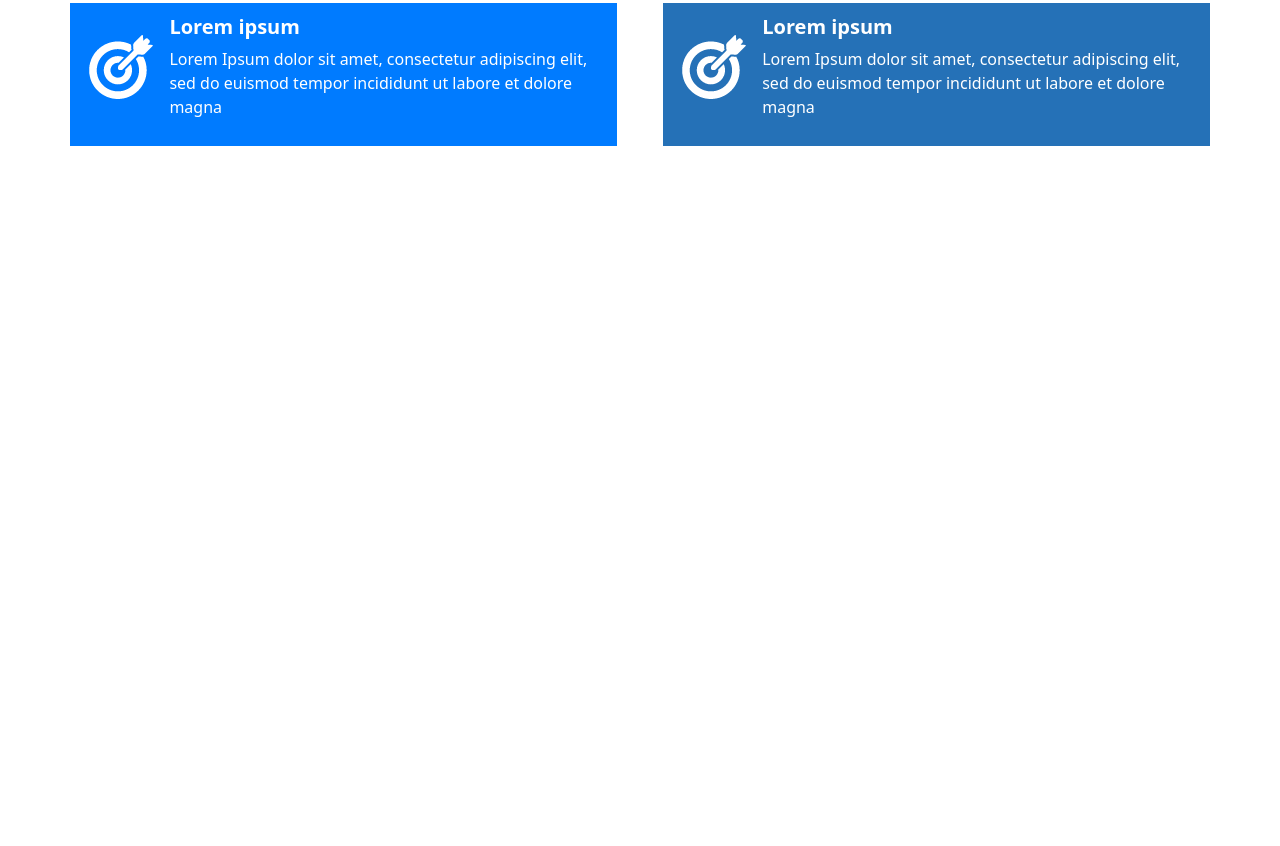
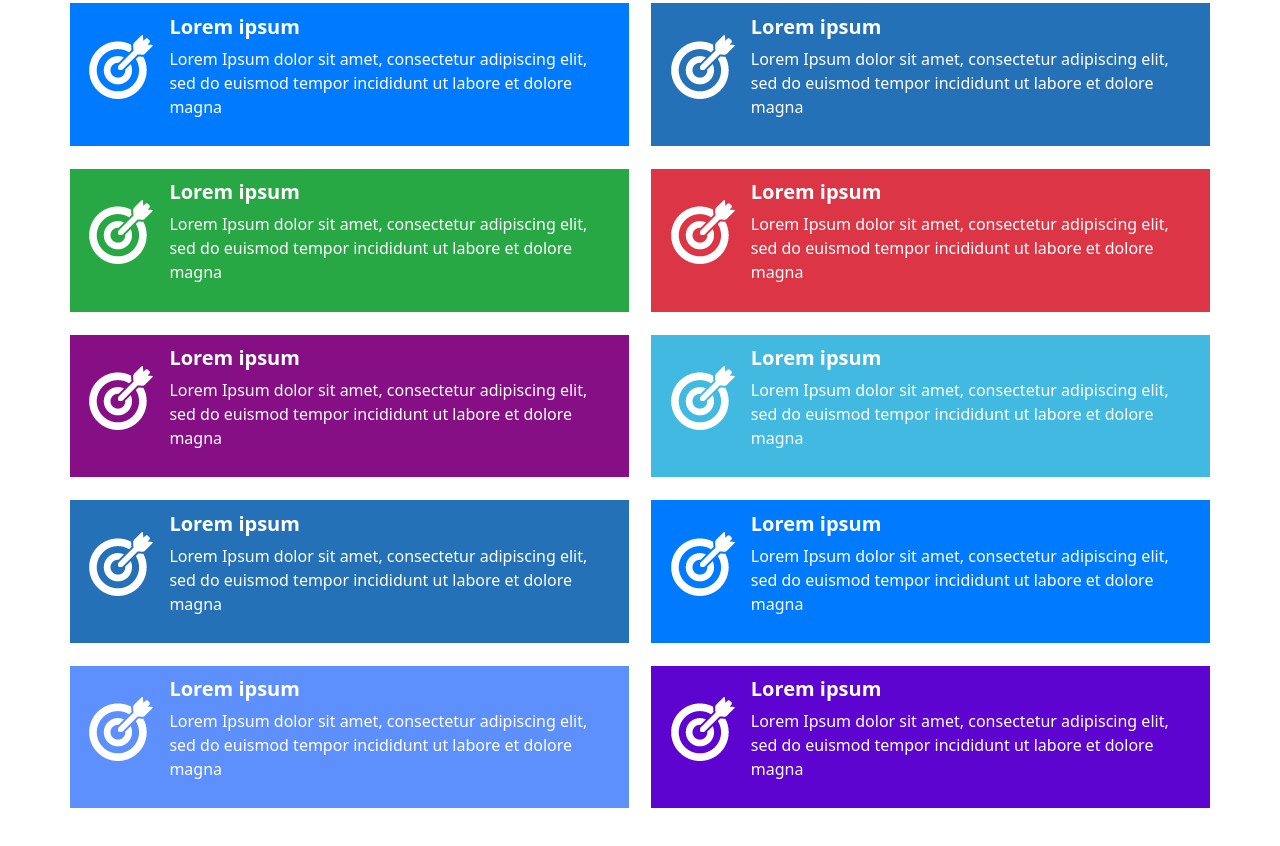
Before and after one commit to caiosales35/lorem-ipsum, a plain HTML site: page index.html in a window 1280 px wide. Shown: the part 1230-2076 px from the top of the page. Before the commit the page ends 1529 px from the top, so only its background shows below. Drawn offline with Linux system fonts and the light colour scheme; a web font is replaced by a local one.

Commit message:
Finalizando lista de itens

```diff
--- a/css/estilo.css
+++ b/css/estilo.css
@@ -120,8 +120,8 @@ main {
 /* Lista */
 .item-list {
   padding: 1%;
-  width: 48%;
-  margin-bottom: 5%;
+  width: 49%;
+  margin-bottom: 2%;
 }
 
 .image-list {
@@ -180,6 +180,10 @@ main {
   /* Lista */
   .item-list {
     width: 100%;
+    margin-bottom: 5%;
+  }
+  .hide-item-list {
+    display: none;
   }
 }
 
--- a/index.html
+++ b/index.html
@@ -109,8 +109,10 @@
             </div>
           </div>
 
+          <!-- LISTA -->
           <div class="row d-md-flex flex-row justify-content-between mt-4">
             <div class="bg-primary item-list media">
+              <!-- Elementos da lista -->
               <div class="image-list d-flex align-items-center">
                 <img
                   class="pr-3 pl-2 mb-md-3 img-fluid"
@@ -143,6 +145,155 @@
                 </p>
               </div>
             </div>
+
+            <div class="bg-success item-list media">
+              <div class="image-list d-flex align-items-center">
+                <img
+                  class="pr-3 pl-2 mb-md-3 img-fluid"
+                  src="imgs/Grupo de máscara 1.png"
+                  alt="Imagem"
+                />
+              </div>
+              <div class="media-body text-white">
+                <h5 class="mt-0 font-weight-bold">Lorem ipsum</h5>
+                <p>
+                  Lorem Ipsum dolor sit amet, consectetur adipiscing elit, sed
+                  do euismod tempor incididunt ut labore et dolore magna
+                </p>
+              </div>
+            </div>
+
+            <div class="bg-danger item-list media">
+              <div class="image-list d-flex align-items-center">
+                <img
+                  class="pr-3 pl-2 mb-md-3 img-fluid"
+                  src="imgs/Grupo de máscara 1.png"
+                  alt="Imagem"
+                />
+              </div>
+              <div class="media-body text-white">
+                <h5 class="mt-0 font-weight-bold">Lorem ipsum</h5>
+                <p>
+                  Lorem Ipsum dolor sit amet, consectetur adipiscing elit, sed
+                  do euismod tempor incididunt ut labore et dolore magna
+                </p>
+              </div>
+            </div>
+
+            <div
+              class="item-list media"
+              style="background-color: rgb(134, 15, 134)"
+            >
+              <div class="image-list d-flex align-items-center">
+                <img
+                  class="pr-3 pl-2 mb-md-3 img-fluid"
+                  src="imgs/Grupo de máscara 1.png"
+                  alt="Imagem"
+                />
+              </div>
+              <div class="media-body text-white">
+                <h5 class="mt-0 font-weight-bold">Lorem ipsum</h5>
+                <p>
+                  Lorem Ipsum dolor sit amet, consectetur adipiscing elit, sed
+                  do euismod tempor incididunt ut labore et dolore magna
+                </p>
+              </div>
+            </div>
+
+            <div
+              class="item-list media"
+              style="background-color: rgb(65, 185, 224)"
+            >
+              <div class="image-list d-flex align-items-center">
+                <img
+                  class="pr-3 pl-2 mb-md-3 img-fluid"
+                  src="imgs/Grupo de máscara 1.png"
+                  alt="Imagem"
+                />
+              </div>
+              <div class="media-body text-white">
+                <h5 class="mt-0 font-weight-bold">Lorem ipsum</h5>
+                <p>
+                  Lorem Ipsum dolor sit amet, consectetur adipiscing elit, sed
+                  do euismod tempor incididunt ut labore et dolore magna
+                </p>
+              </div>
+            </div>
+
+            <div class="principal-color item-list media hide-item-list">
+              <div class="image-list d-flex align-items-center">
+                <img
+                  class="pr-3 pl-2 mb-md-3 img-fluid"
+                  src="imgs/Grupo de máscara 1.png"
+                  alt="Imagem"
+                />
+              </div>
+              <div class="media-body text-white">
+                <h5 class="mt-0 font-weight-bold">Lorem ipsum</h5>
+                <p>
+                  Lorem Ipsum dolor sit amet, consectetur adipiscing elit, sed
+                  do euismod tempor incididunt ut labore et dolore magna
+                </p>
+              </div>
+            </div>
+
+            <div class="bg-primary item-list media hide-item-list">
+              <div class="image-list d-flex align-items-center">
+                <img
+                  class="pr-3 pl-2 mb-md-3 img-fluid"
+                  src="imgs/Grupo de máscara 1.png"
+                  alt="Imagem"
+                />
+              </div>
+              <div class="media-body text-white">
+                <h5 class="mt-0 font-weight-bold">Lorem ipsum</h5>
+                <p>
+                  Lorem Ipsum dolor sit amet, consectetur adipiscing elit, sed
+                  do euismod tempor incididunt ut labore et dolore magna
+                </p>
+              </div>
+            </div>
+
+            <div
+              class="item-list media hide-item-list"
+              style="background-color: rgb(93, 144, 253)"
+            >
+              <div class="image-list d-flex align-items-center">
+                <img
+                  class="pr-3 pl-2 mb-md-3 img-fluid"
+                  src="imgs/Grupo de máscara 1.png"
+                  alt="Imagem"
+                />
+              </div>
+              <div class="media-body text-white">
+                <h5 class="mt-0 font-weight-bold">Lorem ipsum</h5>
+                <p>
+                  Lorem Ipsum dolor sit amet, consectetur adipiscing elit, sed
+                  do euismod tempor incididunt ut labore et dolore magna
+                </p>
+              </div>
+            </div>
+
+            <div
+              class="item-list media hide-item-list"
+              style="background-color: rgb(93, 4, 209)"
+            >
+              <div class="image-list d-flex align-items-center">
+                <img
+                  class="pr-3 pl-2 mb-md-3 img-fluid"
+                  src="imgs/Grupo de máscara 1.png"
+                  alt="Imagem"
+                />
+              </div>
+              <div class="media-body text-white">
+                <h5 class="mt-0 font-weight-bold">Lorem ipsum</h5>
+                <p>
+                  Lorem Ipsum dolor sit amet, consectetur adipiscing elit, sed
+                  do euismod tempor incididunt ut labore et dolore magna
+                </p>
+              </div>
+            </div>
+            <!-- Fim elementos da lista-->
           </div>
         </div>
       </section>
```
